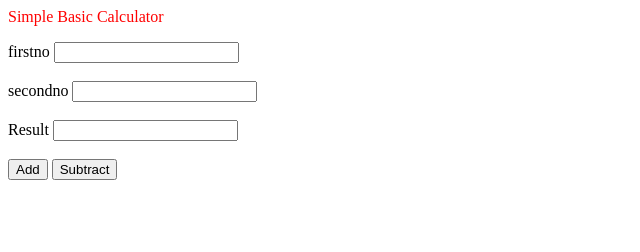
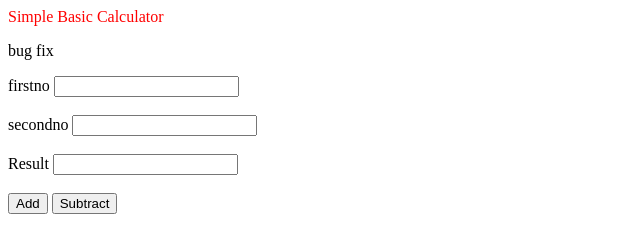
Before and after one commit to Dlohani1/calc_git, a plain HTML site: page index.html in a window 1280 px wide. Shown: the whole page, without its empty margins (0-640 px from the left). Drawn offline with Linux system fonts and the light colour scheme.

Commit message:
bug fixed

```diff
--- a/index.html
+++ b/index.html
@@ -8,7 +8,7 @@
 <body>
 
 <p style="color:red"> Simple Basic Calculator </p>
-
+<p> bug fix </p>
 
 firstno <input type="text" id="firstno" > <br/><br/>
 secondno <input type="text" id="secondno" > <br/><br/>
```
